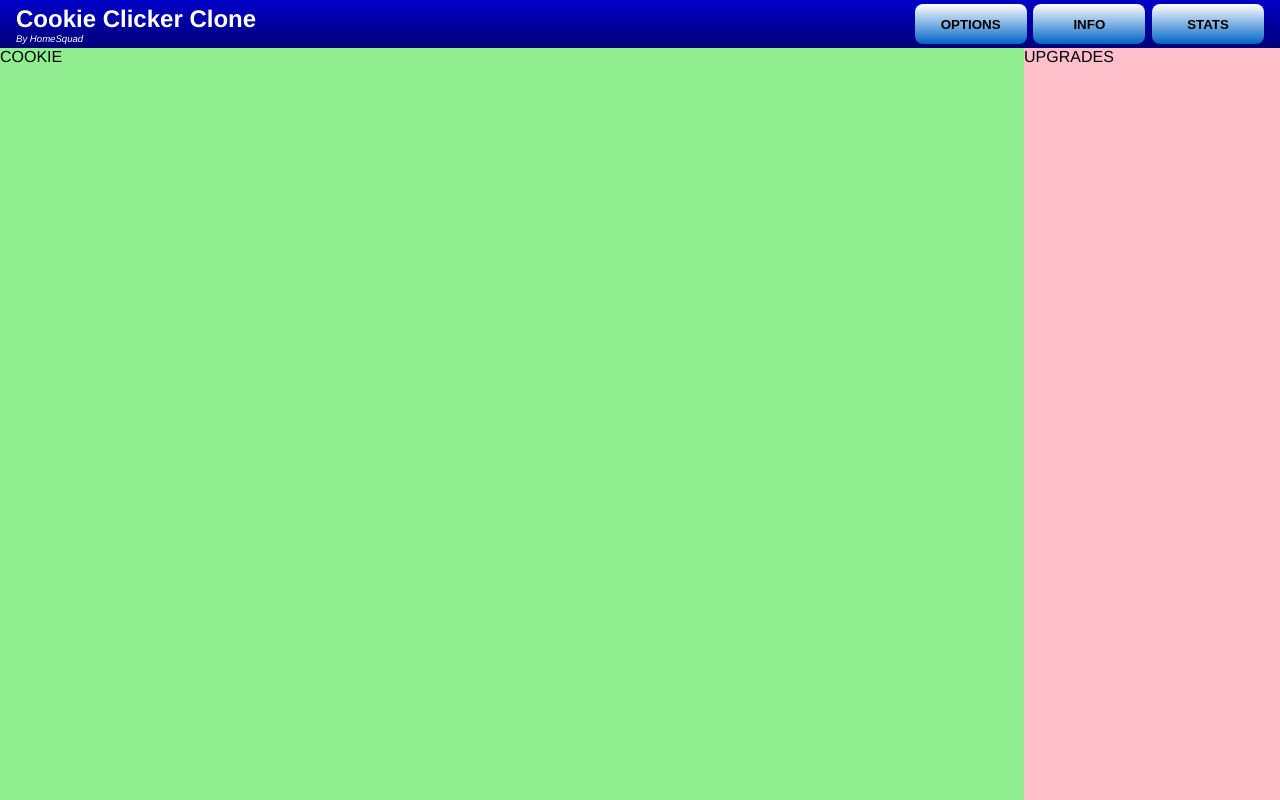
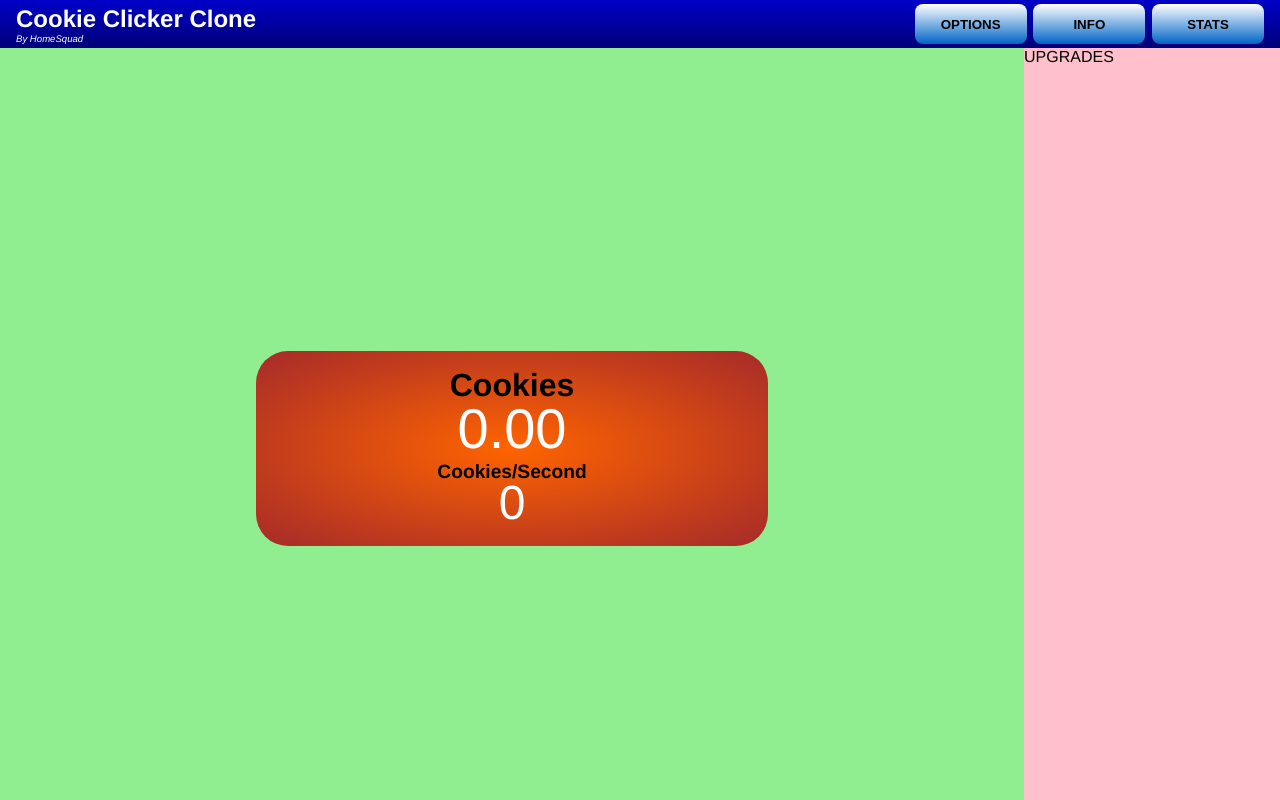
Before and after one commit to ImEldie/HomeSquad_CookieClicker, a plain HTML site: page index.html in a window 1280 px wide. Drawn offline with Linux system fonts and the light colour scheme.

Commit message:
CookieCounter/CookieWallet, layout & functionality

```diff
--- a/index.html
+++ b/index.html
@@ -5,6 +5,8 @@
     <meta name="viewport" content="width=device-width, initial-scale=1.0">
     <link rel="stylesheet" href="./layout.css">
     <title>HomeSquad Cookie Clicker</title>
+
+    <script type="module" src="./js/cookiewallet.js"></script>
 </head>
 <body>
     <!--  HEADER  -->
@@ -23,7 +25,12 @@
     <!--  CONTENT  -->
     <div id="content">
         <div id="cookie-screen">
-            COOKIE
+            <div id="cookie-wallet">
+                <div id="wallet-text-total">Cookies</div>
+                <div id="cookie-total">0</div>
+                <div id="wallet-text-cookies-per-second">Cookies/Second</div>
+                <div id="cookies-per-second">0</div>
+            </div>
         </div>
         <div id="upgrade-screen">
             UPGRADES
--- /dev/null
+++ b/js/cookiewallet.js
@@ -0,0 +1,26 @@
+// pre-declaration of variables and HTML values
+const cookieTotal = document.getElementById("cookie-total");
+const cookiesPerSecond = document.getElementById("cookies-per-second");
+
+// Functions
+function cookiesPerSecondUpdate(intervalTime) { // Supply intervalTime in ms, adds cookies per second to cookietotal.
+
+    // Code breaks if cookiesPerSecond is lower than 0.1, due to rounding issues.
+    if (intervalTime < 55) {    // intervalTime protection, if intervalTime is too low, set to functional minimum
+        console.log("intervalTime for cookiesPerSecondUpdate() too low! is:", intervalTime , "ms, now set to 550ms.")
+        intervalTime = 55;
+    }
+
+    setInterval(() => {
+        /*  IMPORTANT
+            .innerHTML returns a string value, it needs to be converted to number for calculations.
+            To convert this we use 'parseFloat()'
+        */
+        // Count cookieTotal + Cookies per second, cookiesPerSecond will always update correctly, even if we decide to update every 200ms
+        const newCookieTotal = parseFloat(cookieTotal.innerHTML) + (parseFloat(cookiesPerSecond.innerHTML) * (intervalTime / 1000));
+        cookieTotal.innerHTML = newCookieTotal.toFixed(2); // Rounds the number to 1 decimal.
+    }, intervalTime);
+}
+
+// Runtime
+cookiesPerSecondUpdate(100);
--- a/layout.css
+++ b/layout.css
@@ -6,6 +6,12 @@ button {
     Changing the cursor to a pointer automatically when on top of a button.
     */
 	cursor: pointer;
+}
+div{
+    /*
+    When hovering over text the cursor changed, to make it look nicer we change the cursor to default.
+    */
+    cursor: default;
 }
 #header{
     background-image: linear-gradient(rgb(0,0,200), rgb(0,0,120));
@@ -59,10 +65,48 @@ button {
 
 #cookie-screen{
     position: fixed;
+    display: flex;
+    flex-direction: column;
+    justify-content: center;
+    align-items: center;
     background-color: lightgreen; /* To be changed later */
     width: 80%;
     height: 100%;
 }
+
+#cookie-wallet{
+    background-image: radial-gradient(rgb(255,100,0),brown);
+    padding: 1rem;
+    display: flex;
+    flex-direction: column;
+    width: 30rem;
+    border-radius: 2rem;
+    justify-content: center;
+    align-items: center;
+}
+
+#wallet-text-total{
+    font-size: 2rem;
+    font-weight: bold;
+    margin-bottom: -0.5rem;
+}
+
+#cookie-total{
+    font-size: 3.5rem;
+    color: white;
+}
+
+#wallet-text-cookies-per-second{
+    font-size: 1.2rem;
+    font-weight: bold;
+    margin-bottom: -0.5rem;
+}
+
+#cookies-per-second{
+    font-size: 3rem;
+    color: white;
+}
+
 #upgrade-screen{
     position: fixed;
     right: 0;
```
